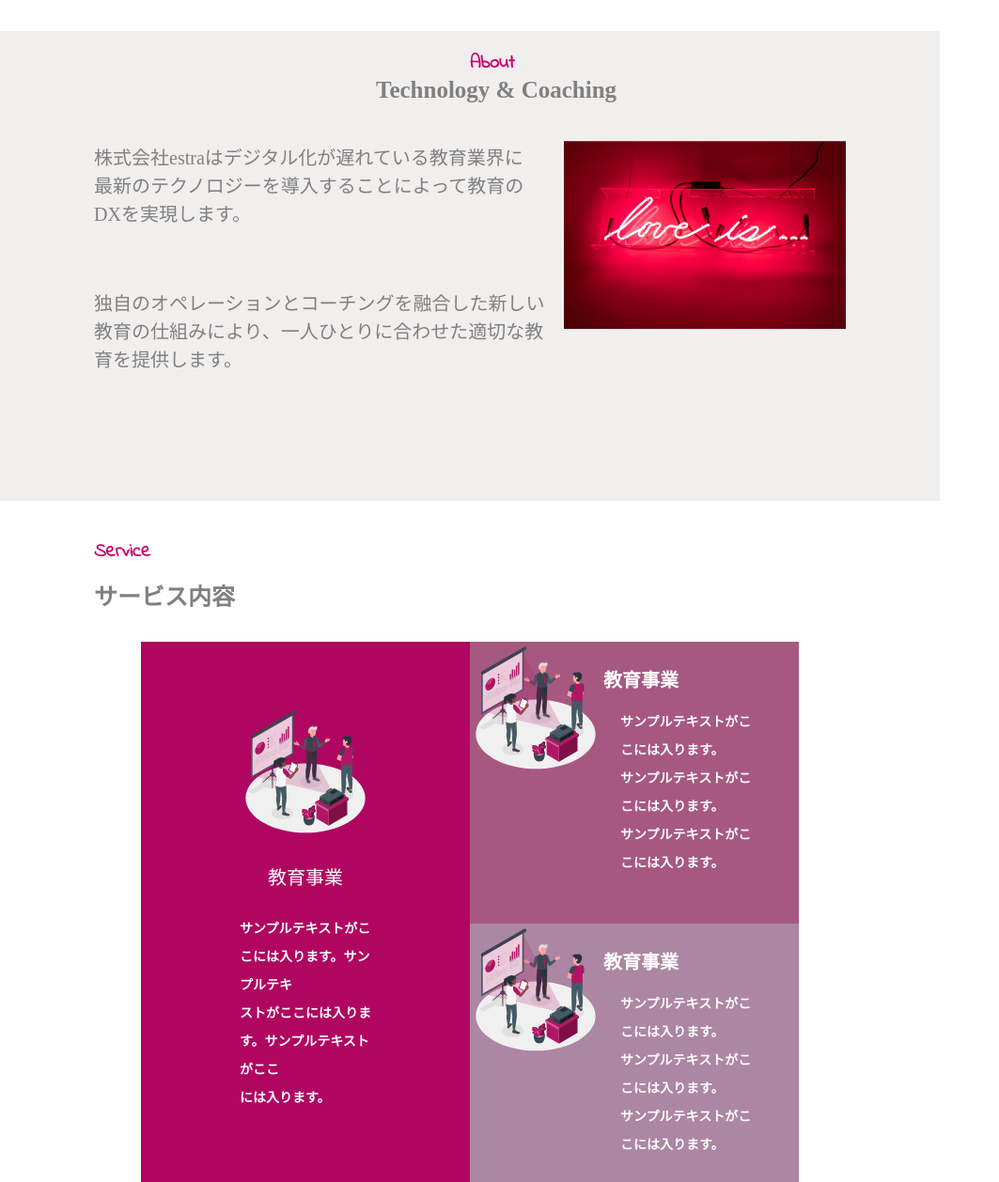
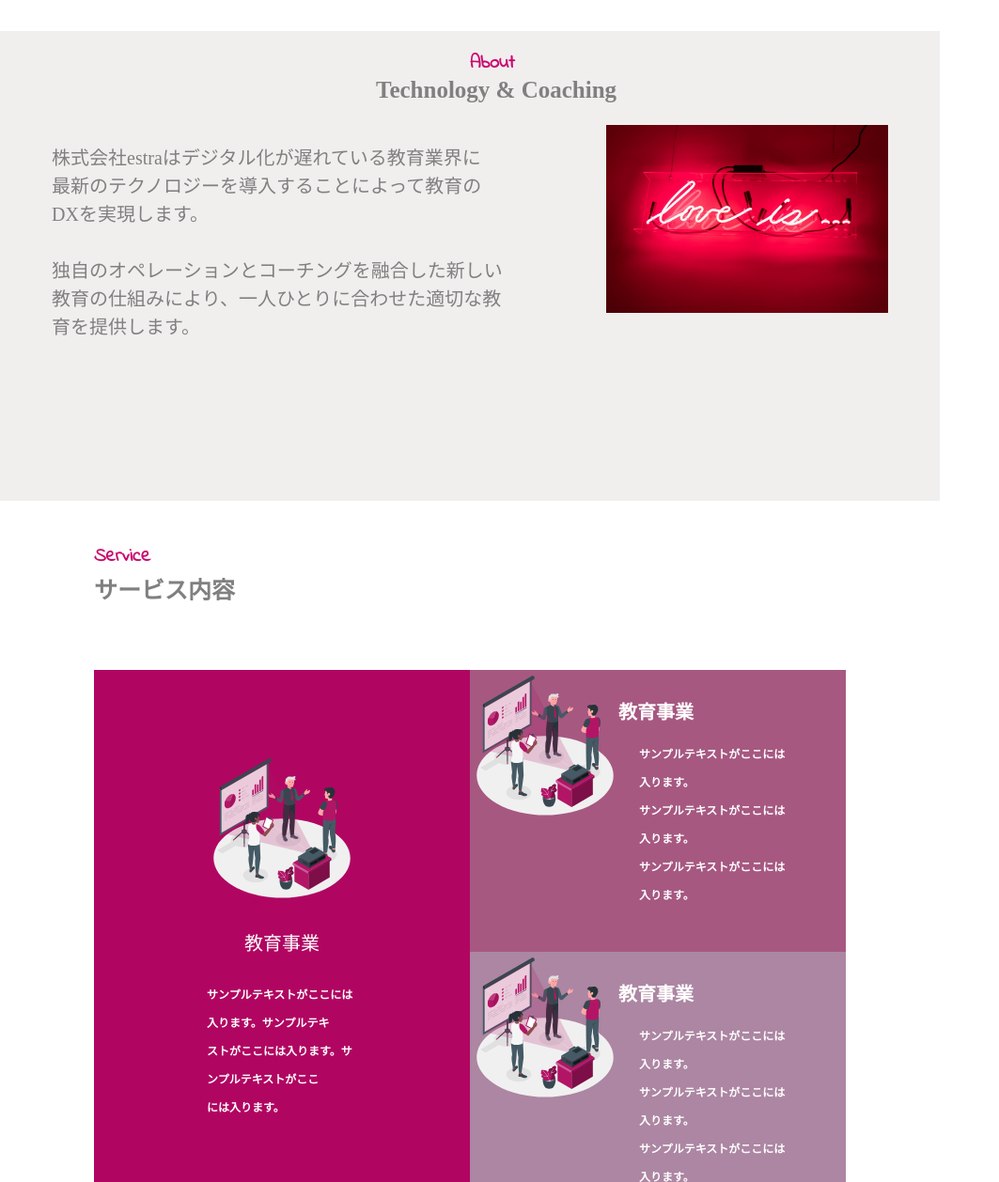
Before and after one commit to Otsumu/20240302_Tsumu_lp, a plain HTML site: page index.html in a window 1280 px wide. Shown: the part 1200-2458 px from the top of the page at 94% size, without its empty margins (0-1063 px from the left). Drawn offline with Linux system fonts and the light colour scheme.

Commit message:
修正反映

```diff
--- a/css/style.css
+++ b/css/style.css
@@ -146,6 +146,33 @@ h2 span {
     height: 500px;
     background: rgb(241, 238, 238);
     box-sizing: border-box;
+    padding: 100px 0 0 200px;
+}
+
+.about__sub-ttl {
+    position: absolute;
+    top: 5%;
+    left: 50%;
+    font-size: 20px;
+    font-family: "Indie Flower", cursive;
+    color:  rgb(201, 9, 111);
+}
+
+.about__main-ttl {
+    position: absolute;
+    top: 15%;
+    left: 40%;
+    font-size: 25px;
+    font-weight: bold;
+    color: gray;
+}
+
+.about__section {
+    position: relative;
+    width: 100%;
+    height: 500px;
+    background: rgb(241, 238, 238);
+    box-sizing: border-box;
     padding: 100px 0;
 }
 
@@ -167,45 +194,37 @@ h2 span {
     color: gray;
 }
 
-.about__text1 {
-    position: relative;
-    margin-top: 20px;;
-    left: 10%;
+.about__text {
+    display: flex;
+    justify-content: space-around;
+}
+.about__text-ttl {
+    margin-top: 20px;
     font-size: 20px;
     line-height: 30px;
     color: gray;
-}
-
-.about__text2 {
-    position: absolute;
-    top: 55%;
-    left: 10%;
-    font-size: 20px;
-    line-height: 30px;
-    color: gray;
+    white-space: nowrap;
 }
 
 .about__image {
-    position: absolute;
-    top: 10%;
-    left: 50%;
-    transform: scale(0.6);
+    width: 30%;
 }
 
 .about__image img {
     width: 100%;
 }
 
+
 .service__section {
     width: 100%;
-    height: 900px;
-    padding: 100px 0;
-    box-sizing: border-box;
+    height: 700px;
+    padding: 200px 0;
+
     position: relative;
 }
 .service__sub-ttl {
     position: absolute;
-    top: 5%;
+    top: 20%;
     left: 10%;
     font-size: 20px;
     font-family: "Indie Flower", cursive;
@@ -214,7 +233,7 @@ h2 span {
 
 .service__main-ttl {
     position: absolute;
-    top: 10%;
+    top: 23%;
     left: 10%;
     font-size: 25px;
     font-weight: bold;
@@ -225,7 +244,7 @@ h2 span {
     display: grid;
     grid-template-rows: 300px 300px;
     grid-template-columns: 1fr 1fr;
-    padding: 50px 150px;
+    padding: 150px 100px;
 }
 
 .service__card_img img {
@@ -258,7 +277,7 @@ h2 span {
     margin: 30px auto;
     text-align: left;
     line-height: 30px;
-    font-size: 14px;
+    font-size: 12px;
     color: white;
 }
 
@@ -289,7 +308,7 @@ h2 span {
     width: 240px;
     text-align: left;
     line-height: 30px;
-    font-size: 14px;
+    font-size: 12px;
     color: white;
     width: 100%;
 }
@@ -321,7 +340,7 @@ h2 span {
     width: 240px;
     text-align: left;
     line-height: 30px;
-    font-size: 14px;
+    font-size: 12px;
     color: white;
     width: 100%;
 }
--- a/index.html
+++ b/index.html
@@ -59,15 +59,13 @@
                 <h3 class = "about__main-ttl">Technology & Coaching</h3>
             </div>
             <div class = "about__text">
-                <p class = "about__text1">株式会社estraはデジタル化が遅れている教育業界に<br>
-                最新のテクノロジーを導入することによって教育の<br>
-                DXを実現します。
-                <p class = "about__text2">独自のオペレーションとコーチングを融合した新しい<br>
-                教育の仕組みにより、一人ひとりに合わせた適切な教<br>
-                育を提供します。</p>
-                </p>
-            </div>
-            <div class = "about__image">
+                <div class = "about__text-ttl">株式会社estraはデジタル化が遅れている教育業界に<br>
+                最新のテクノロジーを導入することによって教育の<br>DXを実現します。
+                <div style="margin-top: 30px;"></div>
+                独自のオペレーションとコーチングを融合した新しい<br>
+                教育の仕組みにより、一人ひとりに合わせた適切な教<br>育を提供します。
+                </div>
+                <div class = "about__image">
                 <img class ="about.jpg" src = "img/about.jpg">
             </div>
         </div>
```
